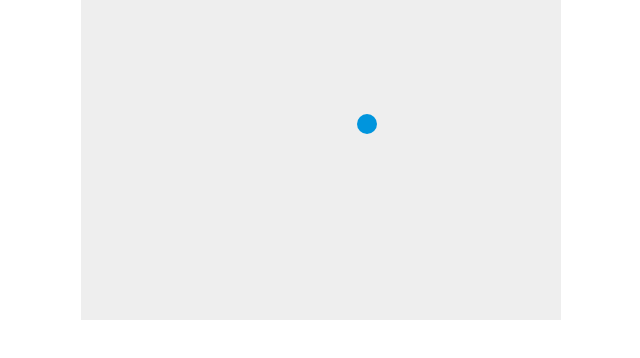
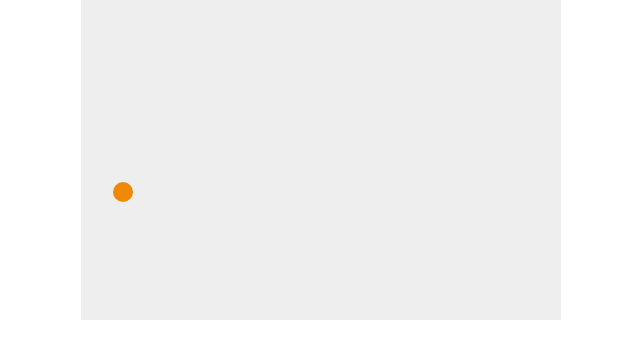
Before and after one commit to DayByDayBy/game_things, a plain HTML site: page breakout_style/moving_balls/index.html in a window 1280 px wide. Shown: the full height of the page, 319-959 px from the left. Drawn offline with Linux system fonts and the light colour scheme.

Commit message:
random ball colour

```diff
--- a/breakout_style/moving_balls/index.html
+++ b/breakout_style/moving_balls/index.html
@@ -27,15 +27,18 @@
         let y = canvas.height - 30;
         let dx = 2;
         let dy = -2;
+        let ballColour = 'rgb('+
+        Math.floor(Math.random()*256)+','+
+        Math.floor(Math.random()*256)+','+
+        Math.floor(Math.random()*256)+')';
 
         const ballRadius = 10;
-
 
 
         function drawBall(){
             ctx.beginPath();
             ctx.arc(x, y, ballRadius, 0, Math.PI * 2);
-            ctx.fillStyle = "#0095DD";
+            ctx.fillStyle = ballColour;
             ctx.fill();
             ctx.closePath();
         }
@@ -44,18 +47,19 @@
             ctx.clearRect(0,0, canvas.width, canvas.height);
             drawBall();
 
-            if (y + dy > canvas.height - ballRadius || y + dy < 0) {
-                dy =-dy;
+            if (y + dy > canvas.height - ballRadius || y + dy < ballRadius) {
+                dy = -dy;
             }
-            if (x + dx > canvas.width -ballRadius || x + dx < 0) {
-                dx =-dx;
+
+            if (x + dx > canvas.width - ballRadius || x + dx < ballRadius) {
+                dx = -dx;
             }
 
             x += dx;
             y += dy;
         }
 
-        setInterval(draw, 24);
+        setInterval(draw, 4);
 
 
 
```
